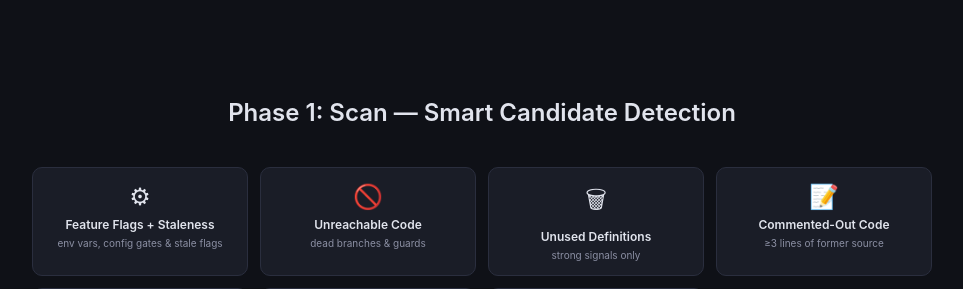
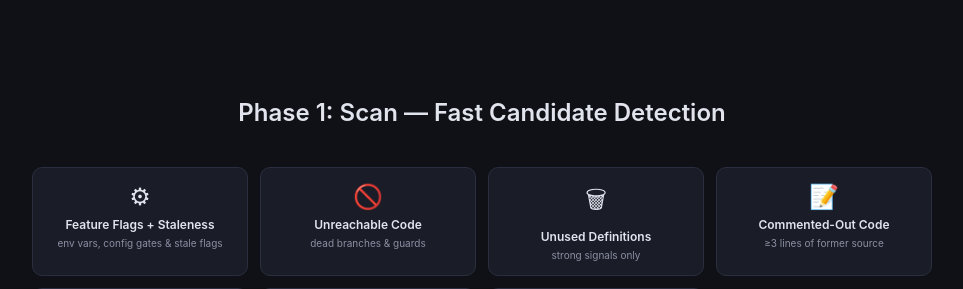
Before and after one commit to 1337samuels/DevinDemo, a Flask app: page / in a window 1280 px wide. Shown: the part 1325-1614 px from the top of the page, without its empty margins (158-1121 px from the left). Run offline with Flask 3, Linux system fonts and the light colour scheme.

Commit message:
Change 'Smart' to 'Fast' Candidate Detection in Phase 1 docs and landing page
Co-Authored-By: samuels <giladsamuels1@gmail.com>

```diff
--- a/web/templates/landing.html
+++ b/web/templates/landing.html
@@ -649,7 +649,7 @@
 
     <!-- ===== PHASE 1: SCAN ===== -->
     <section class="section">
-        <h2 class="section-title">Phase 1: Scan &mdash; Smart Candidate Detection</h2>
+        <h2 class="section-title">Phase 1: Scan &mdash; Fast Candidate Detection</h2>
         <div class="layers-grid">
             <div class="layer-card">
                 <span class="layer-icon">&#9881;</span>
```
Also changed, not shown: README.md.
